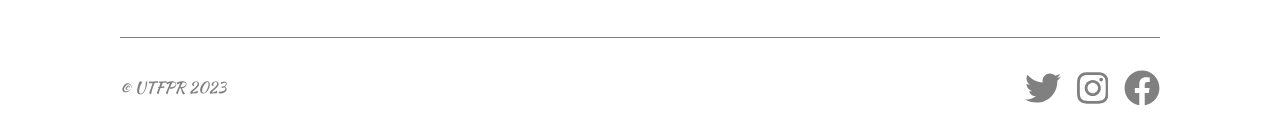
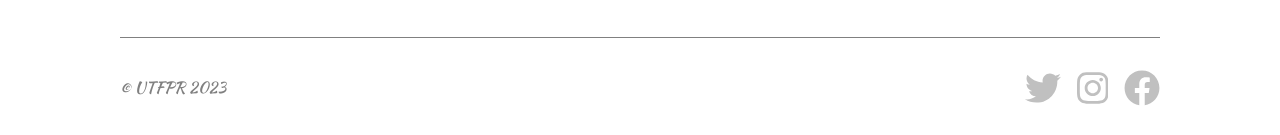
Before and after one commit to JulianeAdamy/siteutfpr, a Next.js app: page / in a window 1280 px wide. Shown: the part 4286-4421 px from the top of the page. Built offline with nearby package versions, Linux system fonts and the light colour scheme.

Commit message:
fix: ccor

```diff
--- a/app/components/Footer.tsx
+++ b/app/components/Footer.tsx
@@ -13,7 +13,7 @@ export default function Footer () {
                 <div className="flex justify-end text-4xl text-center space-x-4">
                 <a href="">
                     <svg
-                        fill="gray"
+                        fill="silver"
                         xmlns="http://www.w3.org/2000/svg"
                         height="1em"
                         viewBox="0 0 512 512"
@@ -24,7 +24,7 @@ export default function Footer () {
                 </a>
                 <a href="">
                     <svg
-                        fill="gray"
+                        fill="silver"
                         xmlns="http://www.w3.org/2000/svg"
                         height="1em"
                         viewBox="0 0 448 512"
@@ -35,7 +35,7 @@ export default function Footer () {
                 </a>
                <a href="httt://www.facebook.com/seuenderece">
                     <svg
-                        fill="gray"
+                        fill="silver"
                         xmlns="http://www.w3.org/2000/svg"
                         height="1em"
                         viewBox="0 0 512 512"
```
